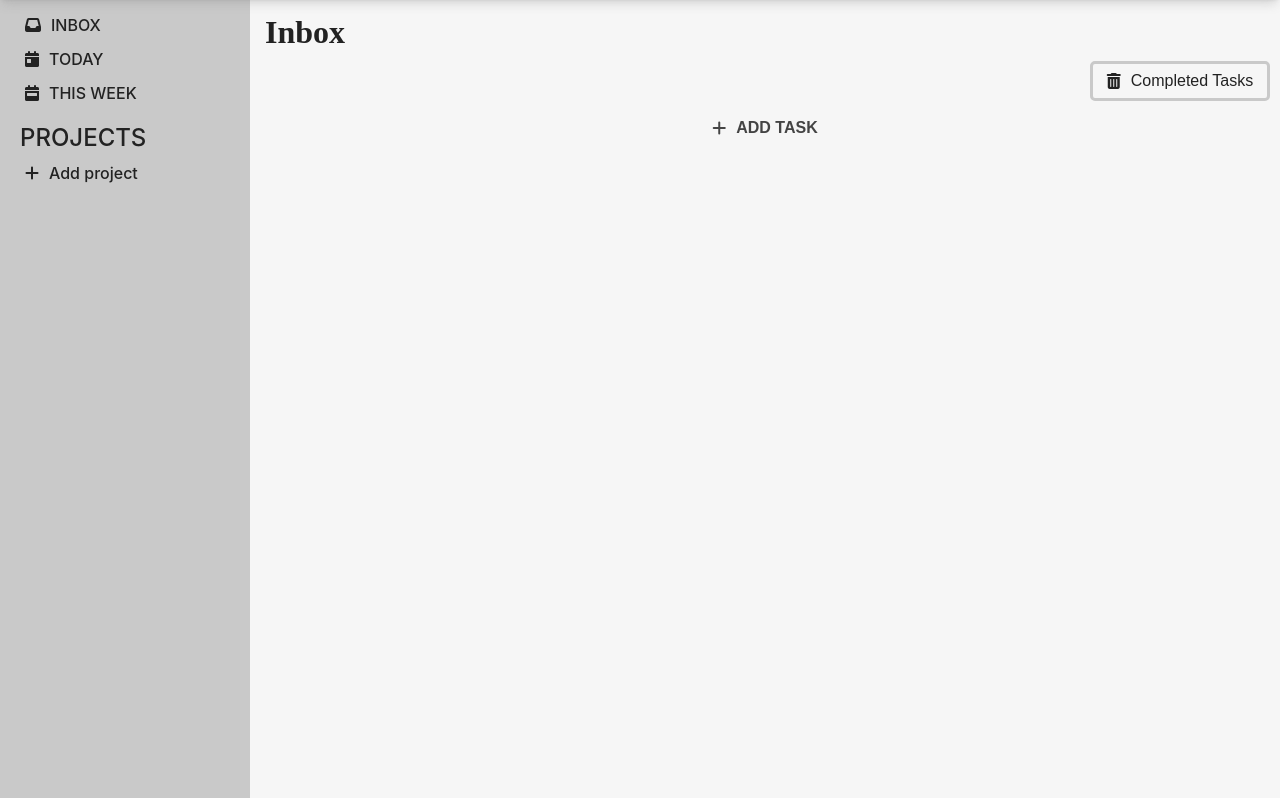
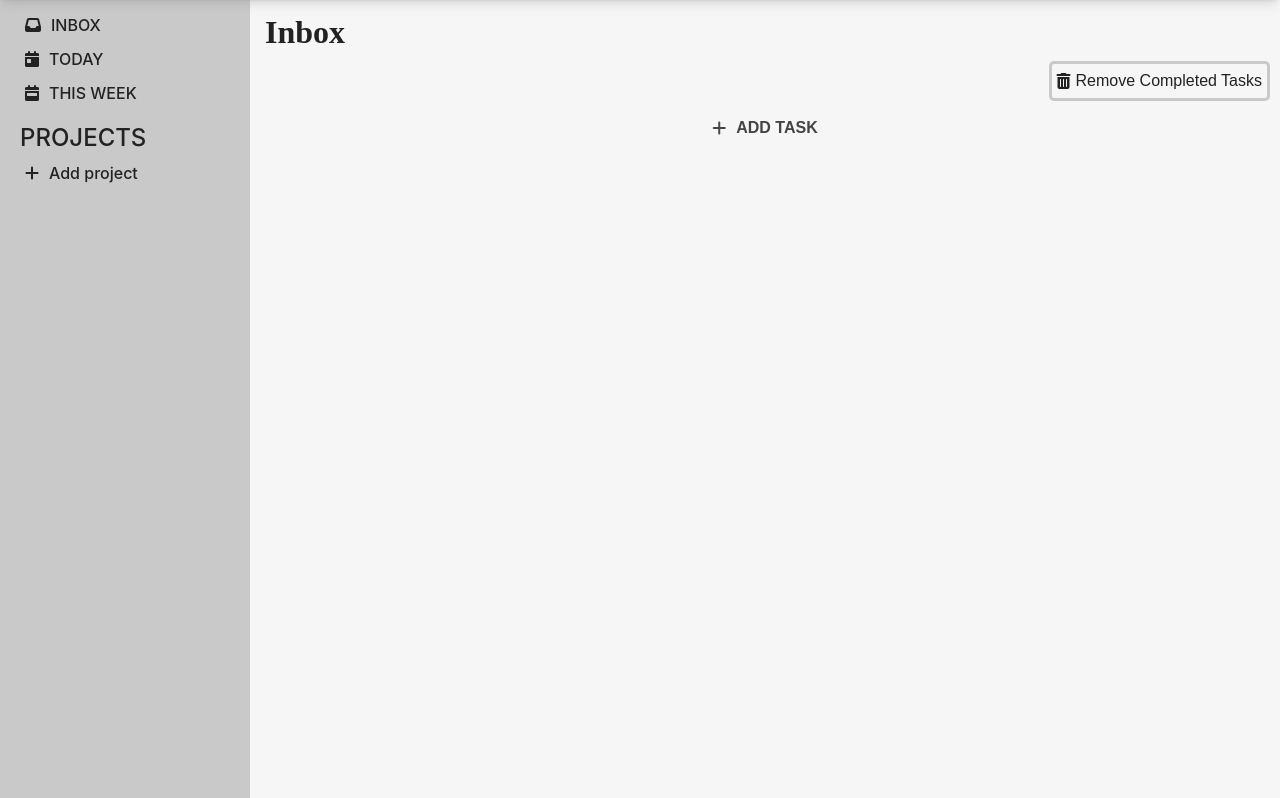
Before and after one commit to rnelsantos/TodoList, a website: page index.html in a window 1280 px wide. Shown: the part 121-919 px from the top of the page. Drawn offline with Linux system fonts and the light colour scheme.

Commit message:
change delete task button rename

```diff
--- a/index.html
+++ b/index.html
@@ -64,7 +64,7 @@
         <div class="content wrapper">
 
             <h1 id="currentActiveTitle">Inbox</h1>
-            <div  delete-completed-BTN class="deleteTasks"><i class="fa-solid fa-trash-can" > </i> Completed Tasks </div>
+            <div  delete-completed-BTN class="deleteTasks"><i class="fa-solid fa-trash-can" > </i>Remove Completed Tasks </div>
             <div class="taskList">
         </div>
 
--- a/styles.css
+++ b/styles.css
@@ -418,8 +418,9 @@ scrollbar-width: 1px;
   display:flex;
   justify-content: center;
   align-items: center;
-  gap:10px;
-  max-width: 180px;
+  gap:5px;
+  width:auto;
+  max-width: auto;
   margin-left: auto;
   margin-right: 0;
 }
```
